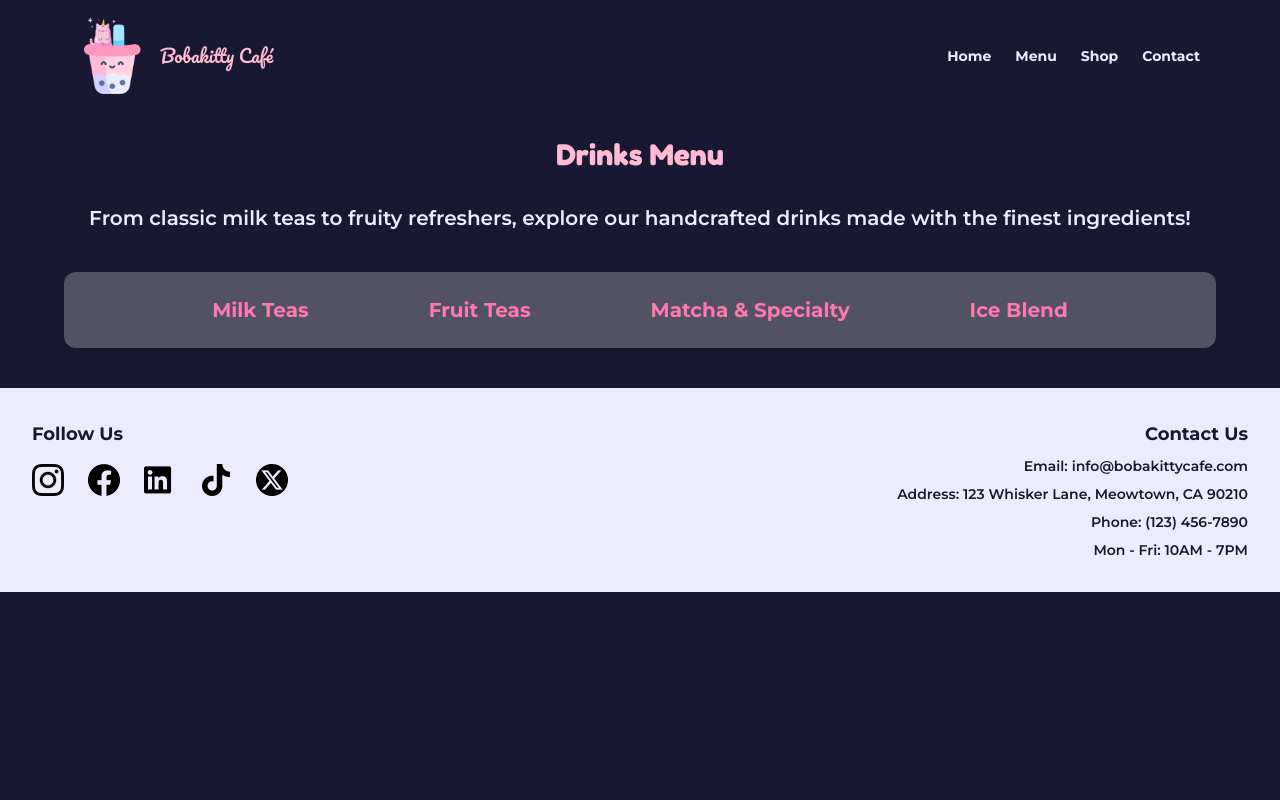
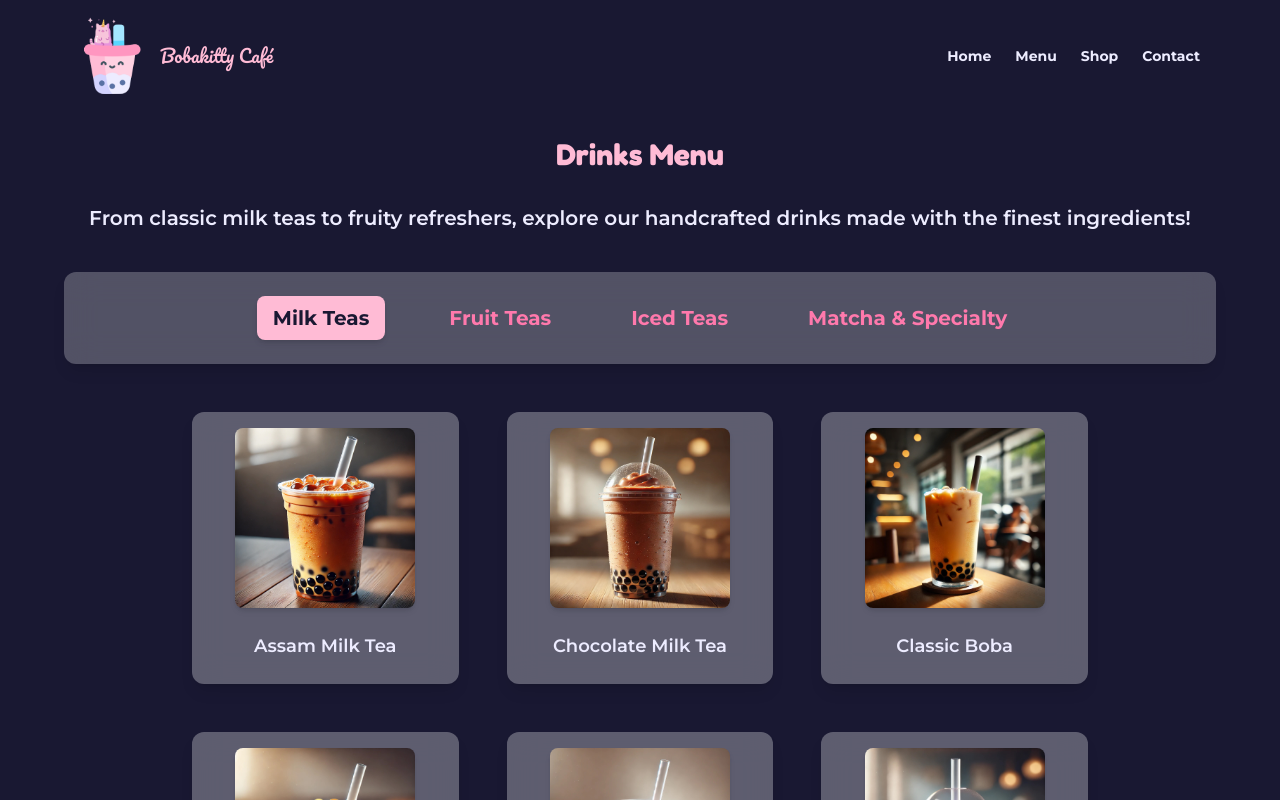
Before and after one commit to rachanahegde/bobakitty-ecommerce-app, a React app: page /menu in a window 1280 px wide. Shown: the top 800 px of the page. Built offline with nearby package versions, Linux system fonts and the light colour scheme; the HTML template or start-up script is replaced by a standard one.

Commit message:
Update Menu.jsx

```diff
--- a/src/pages/Menu.jsx
+++ b/src/pages/Menu.jsx
@@ -1,4 +1,5 @@
 import { useState } from "react";
+import ExpandedDrinkModal from "../components/ExpandedDrinkModal";
 
 // Import fruit tea
 import drink1 from "../assets/images/tea/fruit_tea/lychee_fruit_tea.jpeg";
@@ -219,25 +220,58 @@ const Menu = () => {
         From classic milk teas to fruity refreshers, explore our handcrafted
         drinks made with the finest ingredients!
       </p>
-      {/* Drinks navigation */}
-      {/* TODO clicking on the drink categoy will filter + display those drinks */}
-      {/* TODO the drink category that you are viewing is a different color from the other categories */}
-      <div className="w-6xl mt-10 pb-6 pt-6 mx-auto bg-white/25 backdrop-blur-lg shadow-lg flex flex-row justify-center gap-x-30 rounded-xl">
-        <p className="text-xl font-montserrat font-bold text-medium-pink">
-          Milk Teas
-        </p>
-        <p className="text-xl font-montserrat font-bold text-medium-pink">
-          Fruit Teas
-        </p>
-        <p className="text-xl font-montserrat font-bold text-medium-pink">
-          Matcha & Specialty
-        </p>
-        <p className="text-xl font-montserrat font-bold text-medium-pink">
-          Ice Blend
-        </p>
+
+      {/* Drinks Category Filter */}
+      <div className="w-6xl mt-10 pb-6 pt-6 mx-auto bg-white/25 backdrop-blur-lg shadow-lg flex flex-row justify-center gap-x-12 rounded-xl">
+        {Object.keys(allDrinks).map((category) => (
+          <p
+            key={category}
+            className={`text-xl font-montserrat font-bold cursor-pointer px-4 py-2 rounded-lg transition-all ${
+              selectedCategory === category
+                ? "bg-light-pink text-dark-purple shadow-md"
+                : "text-medium-pink hover:text-dark-purple"
+            }`}
+            onClick={() => setSelectedCategory(category)}
+          >
+            {category}
+          </p>
+        ))}
       </div>
 
-      {/* TODO Display drinks based on category selected */}
+      {/* Drinks Images and Names Grid */}
+      <div className="mt-12 grid grid-cols-3 gap-12 w-full max-w-4xl mx-auto">
+        {allDrinks[selectedCategory].length > 0 ? (
+          allDrinks[selectedCategory].map((drink) => (
+            <div
+              key={drink.id}
+              className="flex flex-col items-center bg-white/30 backdrop-blur-lg shadow-lg p-4 rounded-xl cursor-pointer"
+              onClick={() => setExpandedDrink(drink)}
+            >
+              <img
+                src={drink.image}
+                alt={drink.name}
+                className="w-45 h-45 rounded-lg object-cover shadow-md"
+              />
+              <p className="mt-6 mb-2 text-lg font-montserrat font-semibold text-light-purple">
+                {drink.name}
+              </p>
+            </div>
+          ))
+        ) : (
+          <p className="text-medium-pink text-lg font-montserrat col-span-3">
+            No drinks available in this category.
+          </p>
+        )}
+      </div>
+
+      {/* Expanded drink modal */}
+      {/* Clicking on a drink allows user to view the name, image, and description */}
+      {expandedDrink && (
+        <ExpandedDrinkModal
+          drink={expandedDrink}
+          onClose={() => setExpandedDrink(null)}
+        />
+      )}
     </div>
   );
 };
```
